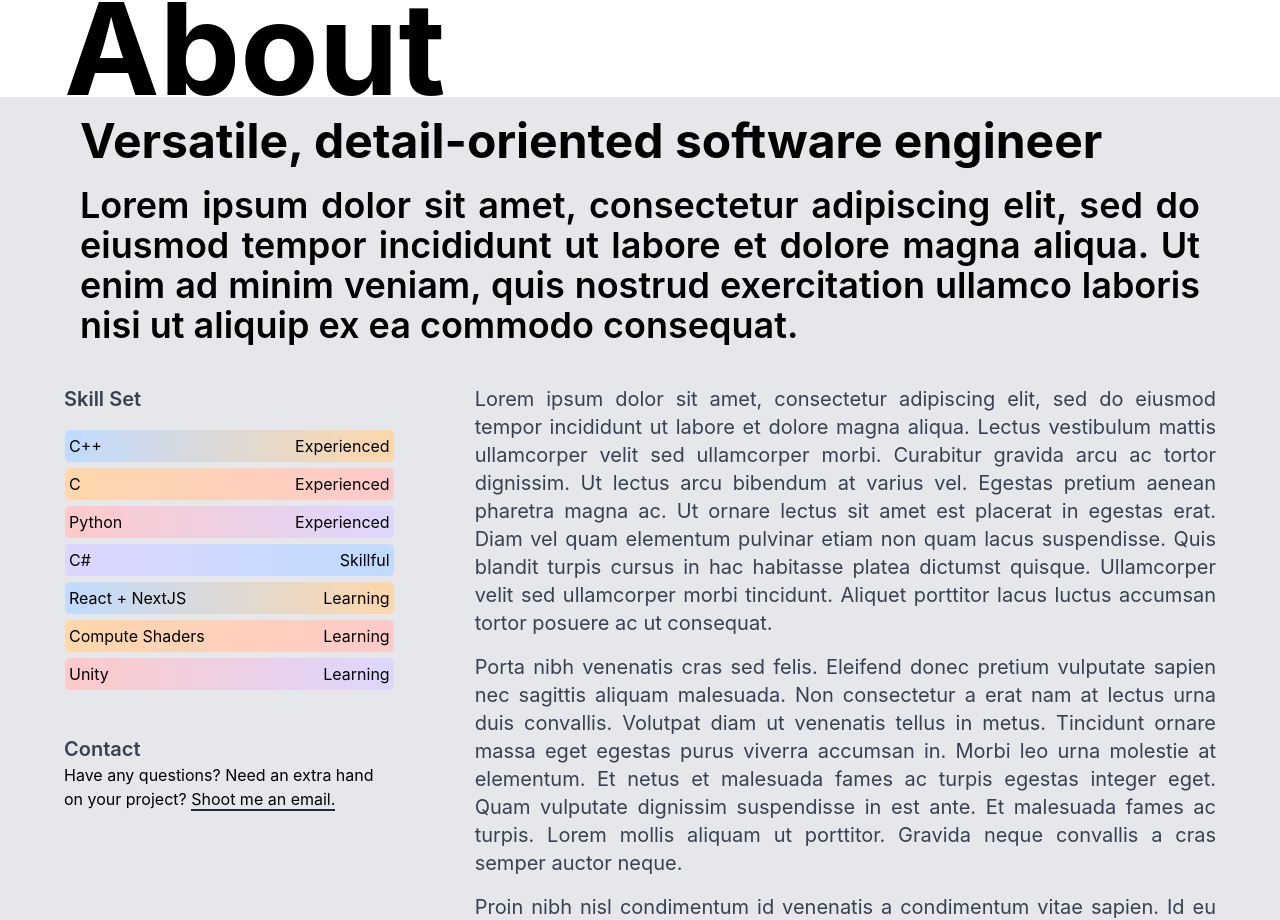
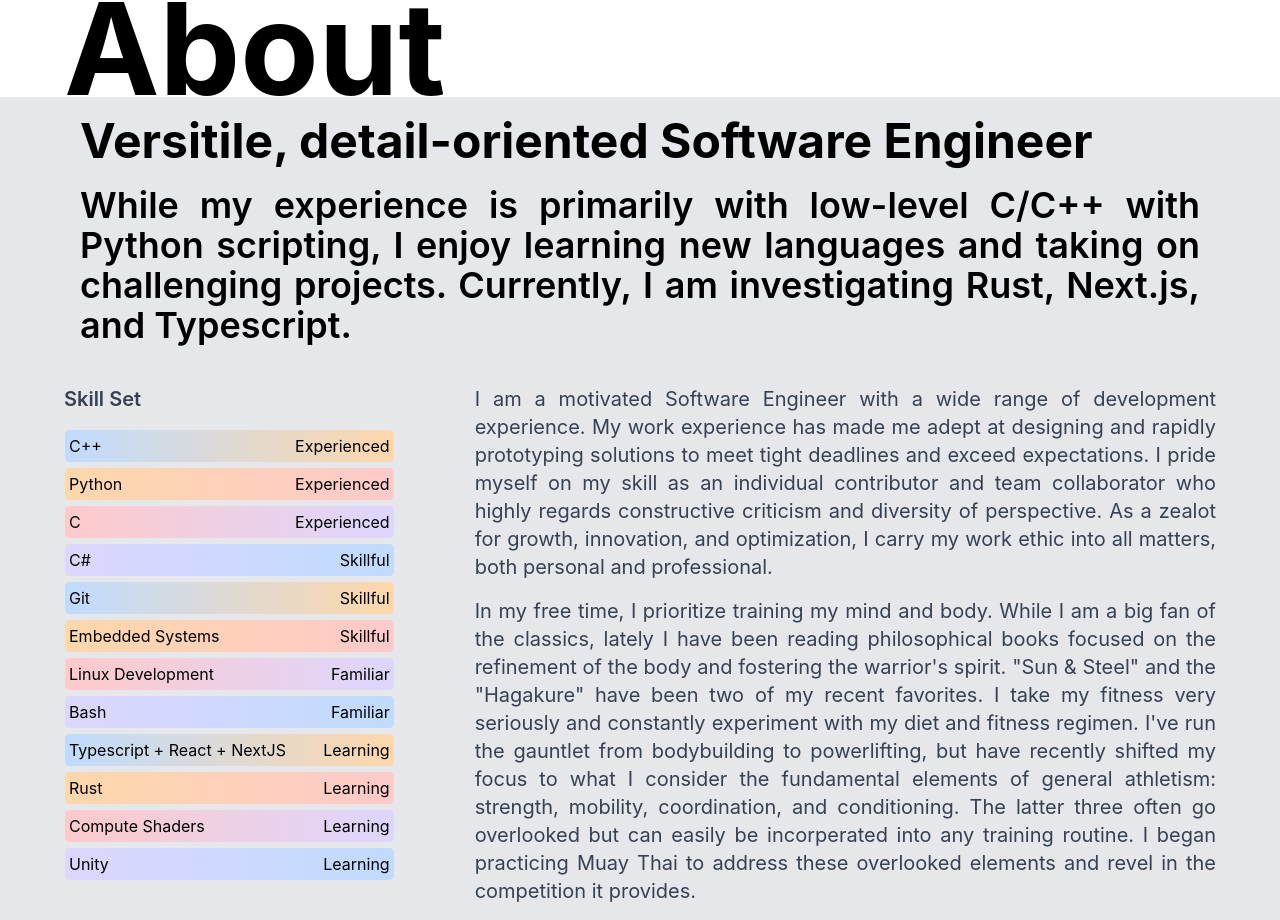
Before and after one commit to eaeiv/portfolio-app, a Next.js app: page /about in a window 1280 px wide. Shown: the part 307-1227 px from the top of the page. Built offline with nearby package versions, Linux system fonts and the light colour scheme.

Commit message:
MVP to deploy

```diff
--- a/components/Hero.tsx
+++ b/components/Hero.tsx
@@ -19,7 +19,7 @@ export default function Hero() {
           Athlete.
         </h1>
         <h1 className="text-4xl md:text-8xl font-bold text-gray-700 dark:text-gray-200 my-2">
-          Creative.
+          Competitor.
         </h1>
       </div>
 
--- a/components/Projects.tsx
+++ b/components/Projects.tsx
@@ -8,8 +8,14 @@ export default function Projects() {
         <h1 className="text-5xl md:text-9xl font-bold py-20 text-center md:text-left">
           Projects
         </h1>
+
       </div>
-      <div className="bg-gray-200 dark:bg-gray-900">
+      <div className="max-w-6xl mx-auto h-48 bg-white dark:bg-gray-800">
+        <h2 className="text-2xl md:text-5xl italic py-20 text-center md:text-left">
+          WIP. Please come back later.
+        </h2>
+      </div>
+      {/* <div className="bg-gray-200 dark:bg-gray-900">
         <div className="max-w-6xl mx-auto grid grid-cols-1 md:grid-cols-2 gap-8 py-20 pb-40">
           {userData.projects.map((proj, idx) => (
             <ProjectCard
@@ -22,7 +28,7 @@ export default function Projects() {
           ))}
         </div>
 
-      </div>
+      </div> */}
     </section>
   )
 }
--- a/constants/data.js
+++ b/constants/data.js
@@ -16,13 +16,12 @@ const userData = {
   ],
   about: {
     title:
-      "Versatile, detail-oriented software engineer",
+      "Versitile, detail-oriented Software Engineer",
     description:
-      "Lorem ipsum dolor sit amet, consectetur adipiscing elit, sed do eiusmod tempor incididunt ut labore et dolore magna aliqua. Ut enim ad minim veniam, quis nostrud exercitation ullamco laboris nisi ut aliquip ex ea commodo consequat.",
+      "While my experience is primarily with low-level C/C++ with Python scripting, I enjoy learning new languages and taking on challenging projects. Currently, I am investigating Rust, Next.js, and Typescript.",
     bio: [
-      "Lorem ipsum dolor sit amet, consectetur adipiscing elit, sed do eiusmod tempor incididunt ut labore et dolore magna aliqua. Lectus vestibulum mattis ullamcorper velit sed ullamcorper morbi. Curabitur gravida arcu ac tortor dignissim. Ut lectus arcu bibendum at varius vel. Egestas pretium aenean pharetra magna ac. Ut ornare lectus sit amet est placerat in egestas erat. Diam vel quam elementum pulvinar etiam non quam lacus suspendisse. Quis blandit turpis cursus in hac habitasse platea dictumst quisque. Ullamcorper velit sed ullamcorper morbi tincidunt. Aliquet porttitor lacus luctus accumsan tortor posuere ac ut consequat.",
-      "Porta nibh venenatis cras sed felis. Eleifend donec pretium vulputate sapien nec sagittis aliquam malesuada. Non consectetur a erat nam at lectus urna duis convallis. Volutpat diam ut venenatis tellus in metus. Tincidunt ornare massa eget egestas purus viverra accumsan in. Morbi leo urna molestie at elementum. Et netus et malesuada fames ac turpis egestas integer eget. Quam vulputate dignissim suspendisse in est ante. Et malesuada fames ac turpis. Lorem mollis aliquam ut porttitor. Gravida neque convallis a cras semper auctor neque.",
-      "Proin nibh nisl condimentum id venenatis a condimentum vitae sapien. Id eu nisl nunc mi ipsum faucibus vitae aliquet. Enim praesent elementum facilisis leo vel. Lacus vel facilisis volutpat est velit egestas. Pellentesque habitant morbi tristique senectus et netus et malesuada fames. Ultrices gravida dictum fusce ut placerat. Dapibus ultrices in iaculis nunc sed. Nisl condimentum id venenatis a condimentum. Risus nec feugiat in fermentum posuere urna. Ullamcorper dignissim cras tincidunt lobortis feugiat vivamus. Nisi porta lorem mollis aliquam ut porttitor leo a.",
+      "I am a motivated Software Engineer with a wide range of development experience. My work experience has made me adept at designing and rapidly prototyping solutions to meet tight deadlines and exceed expectations. I pride myself on my skill as an individual contributor and team collaborator who highly regards constructive criticism and diversity of perspective. As a zealot for growth, innovation, and optimization, I carry my work ethic into all matters, both personal and professional.",
+      "In my free time, I prioritize training my mind and body. While I am a big fan of the classics, lately I have been reading philosophical books focused on the refinement of the body and fostering the warrior's spirit. \"Sun & Steel\" and the \"Hagakure\" have been two of my recent favorites. I take my fitness very seriously and constantly experiment with my diet and fitness regimen. I've run the gauntlet from bodybuilding to powerlifting, but have recently shifted my focus to what I consider the fundamental elements of general athletism: strength, mobility, coordination, and conditioning. The latter three often go overlooked but can easily be incorperated into any training routine. I began practicing Muay Thai to address these overlooked elements and revel in the competition it provides.",
     ],
     skills: [
       {
@@ -30,11 +29,11 @@ const userData = {
         experience: "Experienced"
       },
       {
-        lang: "C",
+        lang: "Python",
         experience: "Experienced"
       },
       {
-        lang: "Python",
+        lang: "C",
         experience: "Experienced"
       },
       {
@@ -42,7 +41,27 @@ const userData = {
         experience: "Skillful"
       },
       {
-        lang: "React + NextJS",
+        lang: "Git",
+        experience: "Skillful"
+      },
+      {
+        lang: "Embedded Systems",
+        experience: "Skillful"
+      },
+      {
+        lang: "Linux Development",
+        experience: "Familiar"
+      },
+      {
+        lang: "Bash",
+        experience: "Familiar"
+      },
+      {
+        lang: "Typescript + React + NextJS",
+        experience: "Learning"
+      },
+      {
+        lang: "Rust",
         experience: "Learning"
       },
       {
--- a/package.json
+++ b/package.json
@@ -21,6 +21,7 @@
     "eslint": "8.18.0",
     "eslint-config-next": "12.1.6",
     "postcss": "^8.4.5",
-    "tailwindcss": "^3.1.3"
+    "tailwindcss": "^3.1.3",
+    "typescript": "^4.7.4"
   }
 }
--- a/pages/about.tsx
+++ b/pages/about.tsx
@@ -75,10 +75,10 @@ export default function about() {
 const SkillCard = ({ lang, experience, index }) => {
 
   const stylesArr = [
-    "relative border p-1 rounded-md my-1 bg-gradient-to-r from-blue-200 to-orange-200",
-    "relative border p-1 rounded-md my-1 bg-gradient-to-r from-orange-200 to-red-200",
-    "relative border p-1 rounded-md my-1 bg-gradient-to-r from-red-200 to-violet-200",
-    "relative border p-1 rounded-md my-1 bg-gradient-to-r from-violet-200 to-blue-200",
+    "relative border dark:border-black p-1 rounded-md my-1 bg-gradient-to-r from-blue-200 to-orange-200 dark:from-blue-700 dark:to-orange-700",
+    "relative border dark:border-black p-1 rounded-md my-1 bg-gradient-to-r from-orange-200 to-red-200 dark:from-orange-700 dark:to-red-700",
+    "relative border dark:border-black p-1 rounded-md my-1 bg-gradient-to-r from-red-200 to-violet-200 dark:from-red-700 dark:to-violet-700",
+    "relative border dark:border-black p-1 rounded-md my-1 bg-gradient-to-r from-violet-200 to-blue-200 dark:from-violet-700 dark:to-blue-700",
   ]
 
   console.log(stylesArr.at(index%4));
--- a/pages/contact.tsx
+++ b/pages/contact.tsx
@@ -3,9 +3,19 @@ import SiteWrapper from "../components/SiteWrapper";
 export default function contact() {
   return (
     <SiteWrapper>
-      <h1>
-        About
-      </h1>
+      <section className="bg-white dark:bg-gray-800">
+        <div className="max-w-6xl mx-auto h-48 bg-white dark:bg-gray-800">
+          <h1 className="text-5xl md:text-9xl font-bold py-20 text-center md:text-left">
+            Contact
+          </h1>
+
+        </div>
+        <div className="max-w-6xl mx-auto h-48 bg-white dark:bg-gray-800">
+          <h2 className="text-2xl md:text-5xl italic py-20 text-center md:text-left">
+            WIP. Please come back later.
+          </h2>
+        </div>
+      </section>
     </SiteWrapper>
   )
 }
```
